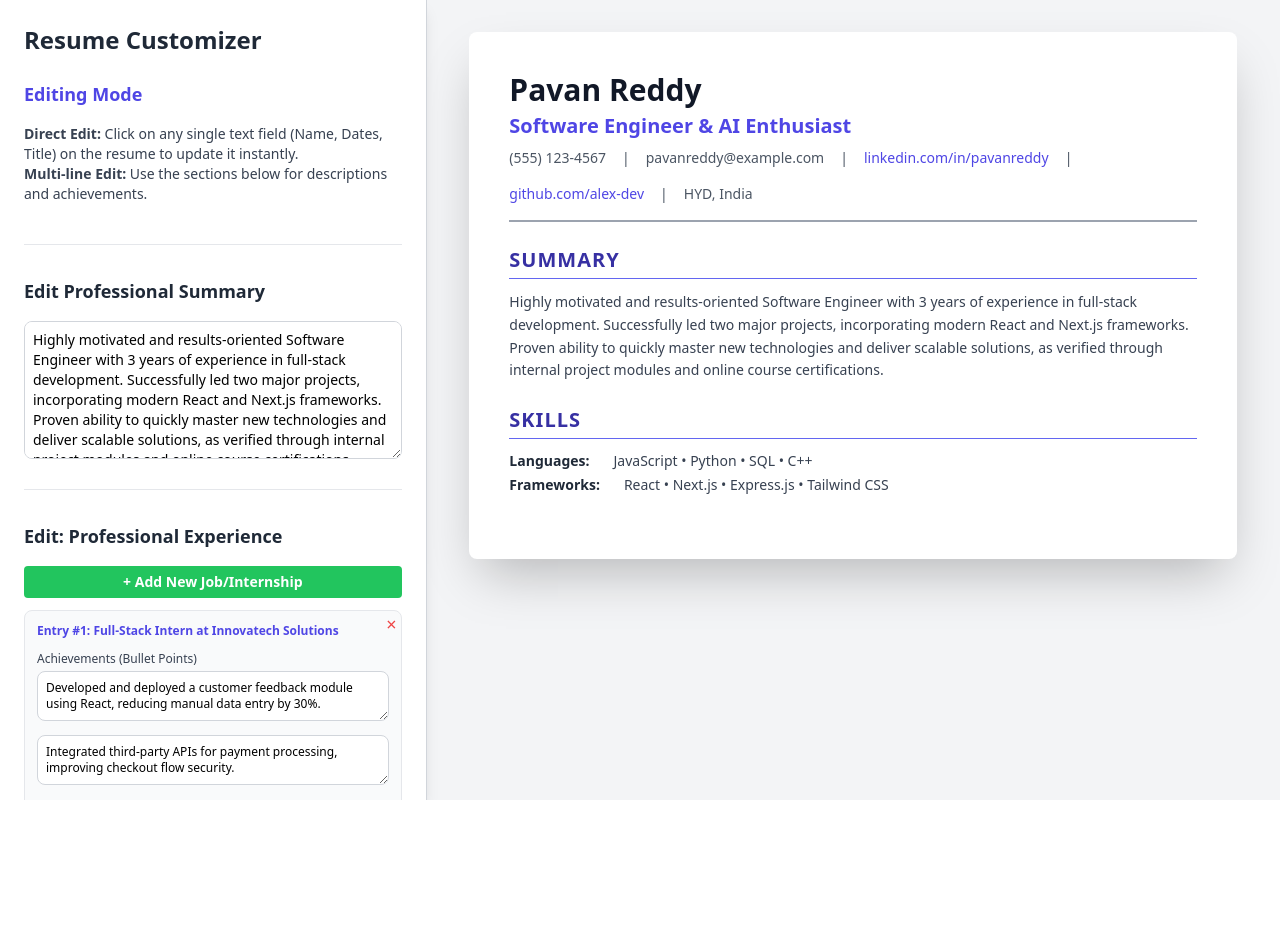
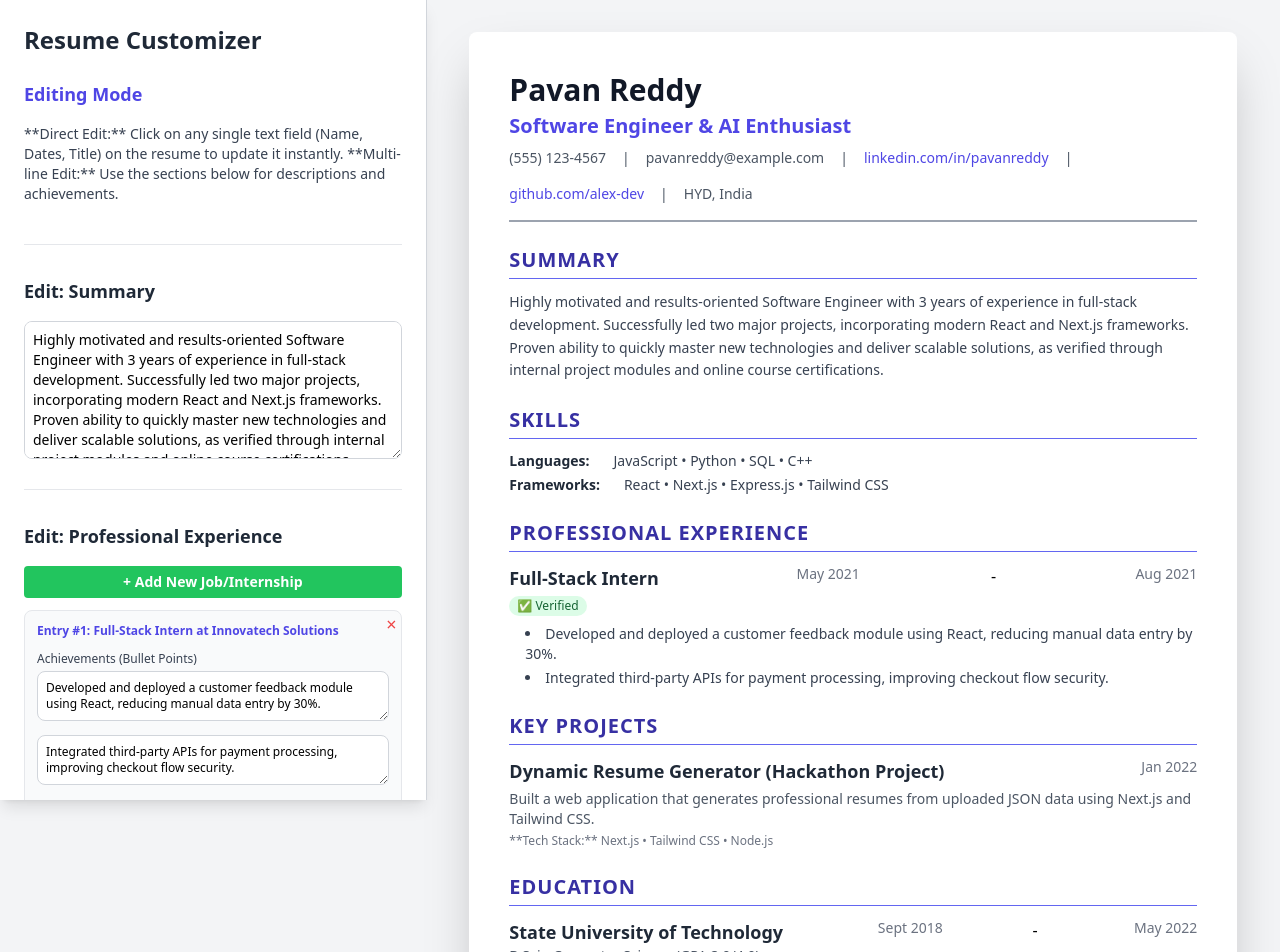
Before and after one commit to PavanReddy2802/resume-builder-ui-trial, a Next.js app: page / in a window 1280 px wide. Shown: the top 952 px of the page. Before the commit the page ends 800 px from the top, so only its background shows below. Built offline with nearby package versions, Linux system fonts and the light colour scheme.

Commit message:
also page.tsx changeu

```diff
--- a/app/page.tsx
+++ b/app/page.tsx
@@ -1,8 +1,8 @@
+// app/page.tsx
 "use client";
 
 import { useState } from 'react';
 import { mockResumeData } from "../data/mockResumeData";
-import React from 'react';
 
 // --- Initializing data for editable headings ---
 const initialHeadings = {
@@ -13,13 +13,7 @@ const initialHeadings = {
     education: 'EDUCATION',
 };
 
-// Define the type for the headings keys
-type HeadingKeys = keyof typeof initialHeadings;
-// Define a union type for the valid resume data category keys
-type ResumeKeys = 'experience' | 'education' | 'projects' | 'summary' | 'personal';
-type CategoryType = ResumeKeys | 'headings';
-
-// --- Templates for new entries ---
+// --- Templates for new entries (CRITICAL FOR 'ADD' BUTTONS) ---
 const newEducationTemplate = {
     institution: "New University/Course",
     degree: "New Degree/Certification",
@@ -46,25 +40,33 @@ const newProjectTemplate = {
     isVerified: false,
 };
 
+// Define Resume Data Keys for type safety
+type ResumeKeys = keyof typeof mockResumeData;
+
 export default function Home() {
+  // 1. State for all resume content
   const [resumeData, setResumeData] = useState(mockResumeData);
+  // 2. State for editable headings
   const [headings, setHeadings] = useState(initialHeadings);
+  // 3. State for the active theme (accent color)
   const [theme, setTheme] = useState("default");
+  // 4. State for the active font style
   const [fontStyle, setFontStyle] = useState("font-style-default");
+  // 5. State for the paper background color
   const [paperBg, setPaperBg] = useState("paper-bg-white");
 
-  const resume = resumeData;
+  const resume = resumeData; // For convenience
 
-  /* --- CRUD FUNCTIONS (CREATE) --- */
-  const addEntry = (category: ResumeKeys, template: any) => {
+  /* --- CRUD FUNCTIONS (CREATE) - TYPES ADDED --- */
+  const addEntry = (category: ResumeKeys, template: any) => { // Type added to 'category'
     setResumeData(prevData => ({
       ...prevData,
       [category]: [...(prevData as any)[category], template]
     }));
   };
 
-  /* --- CRUD FUNCTIONS (DELETE) --- */
-  const removeEntry = (category: ResumeKeys, indexToRemove: number) => {
+  /* --- CRUD FUNCTIONS (DELETE) - TYPES ADDED --- */
+  const removeEntry = (category: ResumeKeys, indexToRemove: number) => { // Type added to 'category'
     setResumeData(prevData => {
         const updatedArray = (prevData as any)[category].filter((_: any, i: number) => i !== indexToRemove);
         return {
@@ -74,18 +76,21 @@ export default function Home() {
     });
   };
 
-  /* --- UNIVERSAL LIVE EDITING FUNCTION (UPDATE) --- */
-  const handleLiveEdit = (category: CategoryType, field: string, newValue: string | string[], index?: number) => {
+
+  /* --- UNIVERSAL LIVE EDITING FUNCTION (UPDATE - For single-line fields/headings) - TYPES ADDED --- */
+  const handleLiveEdit = (category: string, field: string, newValue: string, index?: number) => { // Types added
+
+    // Check if we are editing a HEADING
     if (category === 'headings') {
-        setHeadings(prev => ({ ...prev, [field as HeadingKeys]: (newValue as string).toUpperCase() }));
+        setHeadings(prev => ({ ...prev, [field]: newValue.toUpperCase() }));
         return;
     }
 
+    // Helper function to handle content state updates
     setResumeData(prevData => {
-        const prevDataAny = prevData as any;
-
         if (index !== undefined) {
-            const updatedArray = prevDataAny[category].map((item: any, i: number) => {
+            // Update items in arrays (Experience, Education, Projects)
+            const updatedArray = (prevData as any)[category].map((item: any, i: number) => {
                 if (i === index) {
                     return { ...item, [field]: newValue };
                 }
@@ -94,29 +99,31 @@ export default function Home() {
             return { ...prevData, [category]: updatedArray };
         }
 
+        // Update simple top-level fields (Personal, Summary)
         return {
             ...prevData,
-            [category]: category === 'summary' ? newValue : { ...prevDataAny[category], [field]: newValue },
+            [category]: category === 'summary' ? newValue : { ...(prevData as any)[category], [field]: newValue },
         };
     });
   };
+  /* --- END UNIVERSAL LIVE EDITING FUNCTION --- */
 
-  /* --- RENDER FUNCTION FOR EDITABLE FIELDS --- */
-  const EditableText = ({ tag, category, field, index, className, style }: any) => {
+
+  /* --- RENDER FUNCTION FOR EDITABLE FIELDS (ContentEditable for single lines) - TYPES ADDED --- */
+  const EditableText = ({ tag, category, field, index, className, style }: any) => { // Type added to props
     const Tag = tag || 'span';
 
+    // Determine the current value from the state
     let currentValue = '';
-    const resumeDataAny = resumeData as any;
-
     if (category === 'headings') {
-        currentValue = headings[field as HeadingKeys] || '';
+        currentValue = headings[field] || '';
     } else if (index !== undefined) {
-        currentValue = resumeDataAny[category][index][field] || '';
+        currentValue = (resumeData as any)[category][index][field] || '';
     } else if (category === 'personal') {
-        currentValue = resumeDataAny.personal[field] || '';
+        currentValue = (resumeData as any).personal[field] || '';
     }
 
-    const handleBlur = (e: React.FocusEvent<HTMLElement>) => {
+    const handleBlur = (e: React.FocusEvent<HTMLElement>) => { // Type added to event
         handleLiveEdit(category, field, e.currentTarget.textContent || '', index);
     };
 
@@ -132,10 +139,11 @@ export default function Home() {
     );
   };
 
+
   return (
     <div className="flex min-h-screen bg-gray-100">
 
-      {/* 1. Customization Panel */}
+      {/* 1. Customization Panel (1/3 width, with dedicated editing sections) */}
       <div className="w-1/3 p-6 border-r border-gray-300 bg-white shadow-lg sticky top-0 h-screen overflow-y-auto">
         <h2 className="text-2xl font-bold text-gray-800 mb-6">
           Resume Customizer
@@ -147,15 +155,20 @@ export default function Home() {
             Editing Mode
           </h3>
           <p className="text-sm text-gray-700 mb-4">
-            <strong>Direct Edit:</strong> Click on any single text field (Name, Dates, Title) on the resume to update it instantly.<br />
-            <strong>Multi-line Edit:</strong> Use the sections below for descriptions and achievements.
+                **Direct Edit:** Click on any single text field (Name, Dates, Title) on the resume to update it instantly.
+                **Multi-line Edit:** Use the sections below for descriptions and achievements.
           </p>
         </div>
 
-        {/* --- SUMMARY EDITOR --- */}
+
+        {/* ========================================= */}
+        {/* === SECTION-SPECIFIC EDITING FORMS (Mirroring Resume Flow) === */}
+        {/* ========================================= */}
+
+        {/* --- 1. DEDICATED SUMMARY EDITOR (Multi-line focus) --- */}
         <div className="mb-8 border-b border-gray-200 pb-6">
           <h3 className="text-lg font-bold text-gray-800 mb-4">
-            Edit Professional Summary
+            Edit: Summary
           </h3>
           <textarea
             rows={6}
@@ -167,11 +180,12 @@ export default function Home() {
           />
         </div>
 
-        {/* --- EXPERIENCE EDITOR --- */}
+        {/* --- 2. DEDICATED EXPERIENCE EDITOR --- */}
         <div className="mb-8 border-b border-gray-200 pb-6">
             <h3 className="text-lg font-bold text-gray-800 mb-4">
                 Edit: Professional Experience
             </h3>
+            {/* ADD NEW BUTTON */}
             <button
                 onClick={() => addEntry('experience', newExperienceTemplate)}
                 className="mb-3 w-full bg-green-500 hover:bg-green-600 text-white font-bold py-1.5 px-4 rounded text-sm transition"
@@ -181,9 +195,9 @@ export default function Home() {
 
             {resume.experience.map((job, jobIndex) => (
                 <div key={jobIndex} className="bg-gray-50 p-3 rounded-lg mb-4 border border-gray-200 relative">
-                    <p className="text-xs font-semibold text-indigo-600 mb-2">
-                      Entry #{jobIndex + 1}: {job.title} at {job.company}
-                    </p>
+                    <p className="text-xs font-semibold text-indigo-600 mb-2">Entry #{jobIndex + 1}: {job.title} at {job.company}</p>
+
+                    {/* REMOVE BUTTON */}
                     <button
                         onClick={() => removeEntry('experience', jobIndex)}
                         className="absolute top-1 right-1 text-red-500 hover:text-red-700 text-lg leading-none"
@@ -192,9 +206,8 @@ export default function Home() {
                         &times;
                     </button>
 
-                    <p className="text-xs font-medium text-gray-700 mt-3 mb-1">
-                      Achievements (Bullet Points)
-                    </p>
+                    <p className="text-xs font-medium text-gray-700 mt-3 mb-1">Achievements (Bullet Points)</p>
+                    {/* Achievements are still an array of strings, handled by separate textareas */}
                     {job.achievements.map((achievement, achIndex) => (
                         <textarea
                             key={achIndex}
@@ -202,6 +215,7 @@ export default function Home() {
                             className="w-full border border-gray-300 p-2 rounded-lg text-xs focus:ring-indigo-500 focus:border-indigo-500 mb-2"
                             value={achievement}
                             onChange={(e) => {
+                                // Logic to update the achievement array item
                                 const newAchievements = [...job.achievements];
                                 newAchievements[achIndex] = e.target.value;
                                 handleLiveEdit('experience', 'achievements', newAchievements, jobIndex);
@@ -212,11 +226,12 @@ export default function Home() {
             ))}
         </div>
 
-        {/* --- PROJECTS EDITOR --- */}
+        {/* --- 3. DEDICATED PROJECTS EDITOR --- */}
         <div className="mb-8 border-b border-gray-200 pb-6">
             <h3 className="text-lg font-bold text-gray-800 mb-4">
                 Edit: Key Projects
             </h3>
+            {/* ADD NEW BUTTON */}
             <button
                 onClick={() => addEntry('projects', newProjectTemplate)}
                 className="mb-3 w-full bg-green-500 hover:bg-green-600 text-white font-bold py-1.5 px-4 rounded text-sm transition"
@@ -225,9 +240,9 @@ export default function Home() {
             </button>
             {resume.projects.map((project, projIndex) => (
                 <div key={projIndex} className="bg-gray-50 p-3 rounded-lg mb-4 border border-gray-200 relative">
-                    <p className="text-xs font-semibold text-indigo-600 mb-2">
-                      Entry #{projIndex + 1}: {project.name}
-                    </p>
+                    <p className="text-xs font-semibold text-indigo-600 mb-2">Entry #{projIndex + 1}: {project.name}</p>
+
+                    {/* REMOVE BUTTON */}
                     <button
                         onClick={() => removeEntry('projects', projIndex)}
                         className="absolute top-1 right-1 text-red-500 hover:text-red-700 text-lg leading-none"
@@ -235,6 +250,7 @@ export default function Home() {
                     >
                         &times;
                     </button>
+
                     <label htmlFor={`proj-desc-${projIndex}`} className="block text-xs font-medium text-gray-700 mt-2 mb-1">Description</label>
                     <textarea
                         id={`proj-desc-${projIndex}`}
@@ -247,11 +263,12 @@ export default function Home() {
             ))}
         </div>
 
-        {/* --- EDUCATION EDITOR --- */}
+        {/* --- 4. DEDICATED EDUCATION EDITOR --- */}
         <div className="mb-8 border-b border-gray-200 pb-6">
             <h3 className="text-lg font-bold text-gray-800 mb-4">
                 Edit: Education & Certifications
             </h3>
+            {/* ADD NEW BUTTON */}
             <button
                 onClick={() => addEntry('education', newEducationTemplate)}
                 className="mb-3 w-full bg-green-500 hover:bg-green-600 text-white font-bold py-1.5 px-4 rounded text-sm transition"
@@ -260,9 +277,9 @@ export default function Home() {
             </button>
             {resume.education.map((edu, eduIndex) => (
                 <div key={eduIndex} className="bg-gray-50 p-3 rounded-lg mb-4 border border-gray-200 relative">
-                    <p className="text-xs font-semibold text-indigo-600 mb-2">
-                      Entry #{eduIndex + 1}: {edu.institution}
-                    </p>
+                    <p className="text-xs font-semibold text-indigo-600 mb-2">Entry #{eduIndex + 1}: {edu.institution}</p>
+
+                    {/* REMOVE BUTTON */}
                     <button
                         onClick={() => removeEntry('education', eduIndex)}
                         className="absolute top-1 right-1 text-red-500 hover:text-red-700 text-lg leading-none"
@@ -270,6 +287,7 @@ export default function Home() {
                     >
                         &times;
                     </button>
+
                     <label htmlFor={`degree-edit-${eduIndex}`} className="block text-xs font-medium text-gray-700 mt-2 mb-1">Degree/Certification</label>
                     <textarea
                         id={`degree-edit-${eduIndex}`}
@@ -282,15 +300,21 @@ export default function Home() {
             ))}
         </div>
 
-        {/* --- STYLE CUSTOMIZERS --- */}
+
+        {/* ========================================= */}
+        {/* === STYLE CUSTOMIZERS (Standard) === */}
+        {/* ========================================= */}
+
+        {/* Background Customizer */}
         <div className="mb-6 pt-6 border-t border-gray-200">
             <h3 className="text-lg font-bold text-gray-800 mb-4">Resume Paper Background</h3>
             <div className="flex gap-4">
-                <button onClick={() => setPaperBg("paper-bg-white")} className={`w-10 h-10 rounded-full border-4 ${paperBg === 'paper-bg-white' ? 'border-gray-500 ring-4 ring-gray-200' : 'border-gray-200'}`} style={{ backgroundColor: '#ffffff', outline: '1px solid #ccc' }} title="White Background"></button>
-                <button onClick={() => setPaperBg("paper-bg-light-gray")} className={`w-10 h-10 rounded-full border-4 ${paperBg === 'paper-bg-light-gray' ? 'border-gray-500 ring-4 ring-gray-200' : 'border-gray-200'}`} style={{ backgroundColor: '#f3f4f6' }} title="Light Gray Background"></button>
+                <button onClick={() => setPaperBg("paper-bg-white")} className={`w-10 h-10 rounded-full border-4 ${paperBg === 'paper-bg-white' ? 'border-gray-500 ring-4 ring-gray-200' : 'border-gray-200'}`} style={{ backgroundColor: '#ffffff', outline: '1px solid #ccc' }} title="White Background"><span className="text-xs text-gray-600">W</span></button>
+                <button onClick={() => setPaperBg("paper-bg-light-gray")} className={`w-10 h-10 rounded-full border-4 ${paperBg === 'paper-bg-light-gray' ? 'border-gray-500 ring-4 ring-gray-200' : 'border-gray-200'}`} style={{ backgroundColor: '#f3f4f6' }} title="Light Gray Background"><span className="text-xs text-gray-600">G</span></button>
             </div>
         </div>
 
+        {/* Font Customizer */}
         <div className="mb-6 pt-6 border-t border-gray-200">
             <h3 className="text-lg font-bold text-gray-800 mb-4">Font Customization</h3>
             <div className="flex gap-4 flex-wrap">
@@ -300,36 +324,39 @@ export default function Home() {
             </div>
         </div>
 
+        {/* Theme Customizer */}
         <div className="mb-6 pt-6 border-t border-gray-200">
             <h3 className="text-lg font-bold text-gray-800 mb-4">Accent Color Theme</h3>
             <p className="text-sm text-gray-600 mb-3">Select a primary color theme:</p>
             <div className="flex gap-2 flex-wrap">
-                <button onClick={() => setTheme("default")} className={`w-10 h-10 rounded-full border-4 ${theme === 'default' ? 'border-indigo-500 ring-4 ring-indigo-200' : 'border-gray-200'}`} style={{ backgroundColor: '#6366f1' }} title="Indigo Theme"></button>
-                <button onClick={() => setTheme("theme-blue")} className={`w-10 h-10 rounded-full border-4 ${theme === 'theme-blue' ? 'border-blue-500 ring-4 ring-blue-200' : 'border-gray-200'}`} style={{ backgroundColor: '#3b82f6' }} title="Blue Theme"></button>
-                <button onClick={() => setTheme("theme-teal")} className={`w-10 h-10 rounded-full border-4 ${theme === 'theme-teal' ? 'border-teal-500 ring-4 ring-teal-200' : 'border-gray-200'}`} style={{ backgroundColor: '#14b8a6' }} title="Teal Theme"></button>
-                <button onClick={() => setTheme("theme-red")} className={`w-10 h-10 rounded-full border-4 ${theme === 'theme-red' ? 'border-red-500 ring-4 ring-red-200' : 'border-gray-200'}`} style={{ backgroundColor: '#ef4444' }} title="Red Theme"></button>
-                <button onClick={() => setTheme("theme-purple")} className={`w-10 h-10 rounded-full border-4 ${theme === 'theme-purple' ? 'border-purple-500 ring-4 ring-purple-200' : 'border-gray-200'}`} style={{ backgroundColor: '#a855f7' }} title="Purple Theme"></button>
+                <button onClick={() => setTheme("default")} className={`w-10 h-10 rounded-full border-4 ${theme === 'default' ? 'border-indigo-500 ring-4 ring-indigo-200' : 'border-gray-200'}`} style={{ backgroundColor: '#6366f1' }} title="Indigo Theme"/>
+                <button onClick={() => setTheme("theme-blue")} className={`w-10 h-10 rounded-full border-4 ${theme === 'theme-blue' ? 'border-blue-500 ring-4 ring-blue-200' : 'border-gray-200'}`} style={{ backgroundColor: '#3b82f6' }} title="Blue Theme"/>
+                <button onClick={() => setTheme("theme-teal")} className={`w-10 h-10 rounded-full border-4 ${theme === 'theme-teal' ? 'border-teal-500 ring-4 ring-teal-200' : 'border-gray-200'}`} style={{ backgroundColor: '#14b8a6' }} title="Teal Theme"/>
+                <button onClick={() => setTheme("theme-red")} className={`w-10 h-10 rounded-full border-4 ${theme === 'theme-red' ? 'border-red-500 ring-4 ring-red-200' : 'border-gray-200'}`} style={{ backgroundColor: '#ef4444' }} title="Red Theme"/>
+                <button onClick={() => setTheme("theme-purple")} className={`w-10 h-10 rounded-full border-4 ${theme === 'theme-purple' ? 'border-purple-500 ring-4 ring-purple-200' : 'border-gray-200'}`} style={{ backgroundColor: '#a855f7' }} title="Purple Theme"/>
             </div>
         </div>
+
       </div>
 
-      {/* 2. Resume Preview */}
+      {/* 2. Resume Preview (2/3 width) - ALL FEATURES ACTIVE */}
       <div className="w-2/3 p-8">
         <div
           className={`max-w-3xl mx-auto p-10 shadow-2xl rounded-lg ${theme} ${fontStyle}`}
-          style={{backgroundColor: 'var(--paper-bg)'}}
+          style={{backgroundColor: 'var(--paper-bg)'}} // Uses CSS variable for paper color
         >
 
           {/* A. Header Section */}
           <header className="pb-4 border-b-2 border-gray-400 mb-6">
             <EditableText tag="h1" category="personal" field="name" className="text-3xl font-extrabold text-gray-900"/>
             <EditableText tag="p" category="personal" field="title" className="text-xl font-semibold mt-1" style={{ color: "var(--color-primary-600)" }}/>
+
             <div className="text-sm text-gray-600 mt-2 flex flex-wrap gap-4">
               <EditableText tag="span" category="personal" field="phone"/> |
               <EditableText tag="span" category="personal" field="email"/> |
               <EditableText tag="a" category="personal" field="linkedin" className="hover:opacity-75" style={{ color: "var(--color-primary-600)" }}/> |
-              <EditableText tag="a" category="personal" field="github" className="hover:opacity-75" style={{ color: "var(--color-primary-600)" }}/> |
-              <EditableText tag="span" category="personal" field="location"/>
+              <EditableText tag="a" category="personal" field="github" className="hover:opacity-75" style={{ color: "var(--color-primary-600)" }}/>
+              | <EditableText tag="span" category="personal" field="location"/>
             </div>
           </header>
 
@@ -337,7 +364,7 @@ export default function Home() {
           <section className="mb-6">
             <EditableText tag="h2" category="headings" field="summary" className="section-title"/>
             <p className="text-gray-700 leading-relaxed text-sm">
-              {resume.summary}
+                {resume.summary}
             </p>
           </section>
 
@@ -354,7 +381,72 @@ export default function Home() {
             </div>
           </section>
 
-          {/* ... (Remaining sections are correctly rendered here) ... */}
+          {/* D. Experience Section */}
+          <section className="mb-6">
+            <EditableText tag="h2" category="headings" field="experience" className="section-title"/>
+            {resume.experience.map((job, jobIndex) => (
+              <div key={jobIndex} className="mb-4">
+                <div className="flex justify-between items-start">
+                    <EditableText tag="h3" category="experience" field="title" index={jobIndex} className="text-lg font-semibold text-gray-800"/>
+                    <EditableText tag="span" category="experience" field="startDate" index={jobIndex} className="text-sm font-medium text-gray-500 date-span"/> -
+                    <EditableText tag="span" category="experience" field="endDate" index={jobIndex} className="text-sm font-medium text-gray-500 date-span"/>
+                </div>
+
+                {job.isVerified && (
+                  <span className="inline-flex items-center rounded-full bg-green-100 px-2 py-0.5 text-xs font-medium text-green-800 mt-1">
+                    ✅ Verified
+                  </span>
+                )}
+
+                {/* ACHIEVEMENTS DISPLAY */}
+                <ul className="list-disc list-inside mt-2 ml-4 space-y-1 text-sm text-gray-700">
+                  {Array.isArray(job.achievements) && job.achievements.map((achievement, i) => (
+                    <li key={i}>{achievement}</li>
+                  ))}
+                </ul>
+              </div>
+            ))}
+          </section>
+
+          {/* E. Projects Section */}
+          <section className="mb-6">
+            <EditableText tag="h2" category="headings" field="projects" className="section-title"/>
+            {resume.projects.map((project, index) => (
+              <div key={index} className="mb-4">
+                <div className="flex justify-between items-start">
+                    <EditableText tag="h3" category="projects" field="name" index={index} className="text-lg font-semibold text-gray-800"/>
+                    <EditableText tag="span" category="projects" field="startDate" index={index} className="text-sm font-medium text-gray-500 date-span"/>
+                </div>
+
+                {/* DESCRIPTION */}
+                <p className="text-sm text-gray-600 mt-1">
+                    {project.description}
+                </p>
+
+                <p className="text-xs text-gray-500 mt-1">
+                  **Tech Stack:** {project.techStack.join(" • ")}
+                </p>
+              </div>
+            ))}
+          </section>
+
+          {/* F. Education Section */}
+          <section className="mb-6">
+            <EditableText tag="h2" category="headings" field="education" className="section-title"/>
+            {resume.education.map((edu, index) => (
+              <div key={index} className="flex justify-between items-start mb-2">
+                <div>
+                    <EditableText tag="h3" category="education" field="institution" index={index} className="text-lg font-semibold text-gray-800"/>
+                    <p className="text-sm text-gray-600">
+                        {edu.degree} (GPA:
+                        <EditableText tag="span" category="education" field="gpa" index={index} className="text-sm text-gray-600"/>)
+                    </p>
+                </div>
+                <EditableText tag="span" category="education" field="startDate" index={index} className="text-sm font-medium text-gray-500 date-span"/> -
+                <EditableText tag="span" category="education" field="endDate" index={index} className="text-sm font-medium text-gray-500 date-span"/>
+              </div>
+            ))}
+          </section>
 
         </div>
       </div>
```
